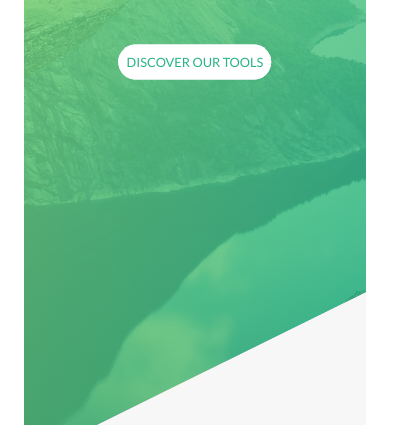
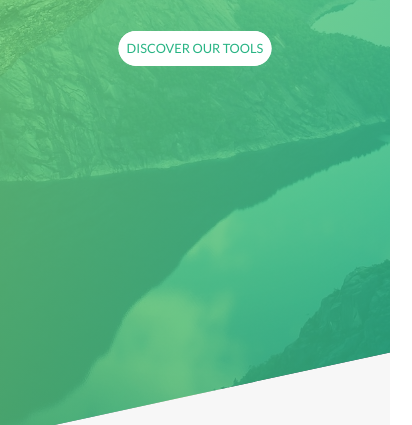
Before and after one commit to mrDevIll/natour-advanced-css, a website: page index.html in a window 390 px wide. Shown: the part 365-790 px from the top of the page, 412 px wide, since content can reach past the window. Drawn offline with Linux system fonts and the light colour scheme.

Commit message:
responsive part 5

```diff
--- a/sass/base/_typography.scss
+++ b/sass/base/_typography.scss
@@ -24,6 +24,7 @@ body{
 
         @include resp(phone){
             letter-spacing: .5rem;
+            font-size: 5rem;
         }
     }
     &--sub{
@@ -33,6 +34,10 @@ body{
         letter-spacing: 0.5rem;
         animation-name: moveInRight;
         animation-duration: 1s;
+    }
+    @include resp(phone){
+        letter-spacing: .5rem;
+
     }
 }
 
--- a/sass/base/_utilities.scss
+++ b/sass/base/_utilities.scss
@@ -1,7 +1,16 @@
 .u-center-text{text-align: center !important;}
 
 .u-margin-bottom-small{margin-bottom: 2rem !important;}
-.u-margin-bottom-medium{margin-bottom: 4rem !important;}
-.u-margin-bottom-big{margin-bottom: 8rem !important;}
+.u-margin-bottom-medium{margin-bottom: 4rem !important;
+    @include resp(tab-port){
+        margin-bottom: 5rem;
+    }
+}
+.u-margin-bottom-big{margin-bottom: 8rem !important;
+
+    @include resp(tab-port){
+        margin-bottom: 5rem;
+    }
+}
 .u-margin-bottom-top{margin-top: 8rem !important;}
 .u-margin-bottom-huge{margin-bottom: 10rem !important;}
--- a/sass/component/_composition.scss
+++ b/sass/component/_composition.scss
@@ -9,18 +9,40 @@
         transition: all .2s;
         outline-offset: 2rem;
 
+        @include resp(tab-port){
+            float: left;
+            position: relative;
+            width: 33.33%
+        }
+
         &--p1{
             left: 0;
             top: -2rem;
+            @include resp(tab-port){
+                top: 0;
+                transform: scale(1.2);
+
+            }
 
         }
         &--p2{
             right: 0;
             top: 2rem;
+            @include resp(tab-port){
+                top:0;
+                transform: scale(1.3);
+                z-index: 100
+            }
         }
         &--p3{
             left: 20%;
             top: 10rem;
+            @include resp(tab-port){
+                top:1rem;
+                left:0;
+                transform: scale(1.1);
+
+            }
         }
         &:hover{
             outline: 1.5rem solid $color-primary;
--- a/sass/component/_feature-box.scss
+++ b/sass/component/_feature-box.scss
@@ -6,6 +6,10 @@
     border-radius: 3px;
     box-shadow: 0 1.5rem 4rem rgba($color-black, 0.2);
     transition: transform .3s;
+
+    @include resp(tab-port){
+        padding: 2rem;
+    }
 
 
     &__icon{
@@ -16,6 +20,10 @@
         -webkit-background-clip: text;
         color: transparent;
 
+        @include(tab-port){
+            margin: 0;
+        }
+
     }
     &:hover{
         transform: translateY(-1.5rem) scale(1.03);
--- a/sass/layout/_footer.scss
+++ b/sass/layout/_footer.scss
@@ -2,10 +2,17 @@
     background-color: $color-gray-dark-2;
     padding: 10rem 0;
     font-size: 1.4rem;
+    @include resp(tab-port){
+        padding: 8rem 0;
+
+    }
 
     &__logo-box{
         text-align: center;
         margin-bottom: 8rem;
+        @include resp(tab-port){
+            margin-bottom: 6rem;
+        }
 
     }
 
@@ -20,6 +27,10 @@
         padding-top: 2rem;
         display: inline-block;
 
+        @include resp(tab-port){
+            width: 100%;
+            text-align: center;
+        }
     }
 
     &__list{
@@ -52,5 +63,11 @@
     &__copyright{
         color: $color-gray-light-1;
 
+        @include resp(tab-port){
+            width: 100%;
+            float: none;
+
+        }
+
     }
 }
--- a/sass/layout/_grid.scss
+++ b/sass/layout/_grid.scss
@@ -1,6 +1,9 @@
 .row {
     max-width: $grid-width;
     margin: 0 auto;
+
+
+
 
     &:not(:last-child) {
         margin-bottom: $gutter-vertical;
@@ -8,6 +11,11 @@
         @include resp(tab-port){
             margin-bottom: $gutter-vertical-small !important;
         }
+    }
+
+    @include resp(tab-port){
+        max-width: 50rem !important;
+        padding: 0 3rem;
     }
 
     @include clearfix;
@@ -20,11 +28,13 @@
 
         @include resp(tab-port){
             margin-right: 0 !important;
+            margin-bottom: $gutter-vertical-small !important;
         }
         }
 
         @include resp(tab-port){
             width: 100% !important;
+
         }
     }
 
--- a/sass/layout/_header.scss
+++ b/sass/layout/_header.scss
@@ -9,6 +9,13 @@
     -webkit-clip-path: polygon(0 0, 100% 0, 100% 75vh, 0 100%);
     clip-path: polygon(0 0, 100% 0, 100% 75vh, 0 100%);
     position: relative;
+
+    @include resp(phone){
+        -webkit-clip-path: polygon(0 0, 100% 0, 100% 85vh, 0 100%);
+    clip-path: polygon(0 0, 100% 0, 100% 85vh, 0 100%);
+
+
+    }
 
     &__logo-box{
         position: absolute;
--- a/sass/layout/_navigation.scss
+++ b/sass/layout/_navigation.scss
@@ -15,6 +15,17 @@
         box-shadow: 0 1rem 3rem rgba($color-black, .1);
         text-align: center;
         cursor: pointer;
+
+        @include resp(tab-port){
+            top: 4rem;
+            right: 4rem;
+
+        }
+        @include resp(phone){
+            top: 3.5rem;
+            right: 3.5rem;
+
+        }
     }
 
     &__background{
@@ -27,6 +38,17 @@
         background-image: radial-gradient($color-primary-light, $color-primary-dark );
         z-index: 1000;
         transition: all .4s;
+
+        @include resp(tab-port){
+            top: 4.5rem;
+            right: 4.5rem;
+
+        }
+        @include resp(phone){
+            top: 3.5rem;
+            right: 3.5rem;
+
+        }
 
 
     }
--- a/sass/pages/_home.scss
+++ b/sass/pages/_home.scss
@@ -2,6 +2,10 @@
     background-color: $color-gray-light-1;
     padding: 25rem 0;
     margin-top: -20vh;
+
+    @include resp(tab-port){
+        padding: 20rem 0;
+    }
 
 }
 
@@ -19,6 +23,11 @@
         transform: skewY(7deg);
 
     }
+
+    @include resp(tab-port){
+        padding: 10rem 0;
+    }
+
 }
 
 .section-tours{
@@ -27,12 +36,21 @@
     margin-top: -10rem;
 
 
+    @include resp(tab-port){
+        padding:  20rem 0 10rem 0;
+    }
 
 }
 
 .section-stories{
     position: relative;
     padding: 15rem 0;
+
+
+    @include resp(tab-port){
+        padding: 10rem 0;
+    }
+
 
 }
 
@@ -43,6 +61,10 @@
     background-image: linear-gradient(to right bottom,
         rgba($color-primary-light,0.8),
         rgba($color-primary-dark,0.8));
+
+        @include resp(tab-port){
+            padding: 15rem 0;
+        }
 
 }
 
```
Also changed, not shown: css/style.css.
